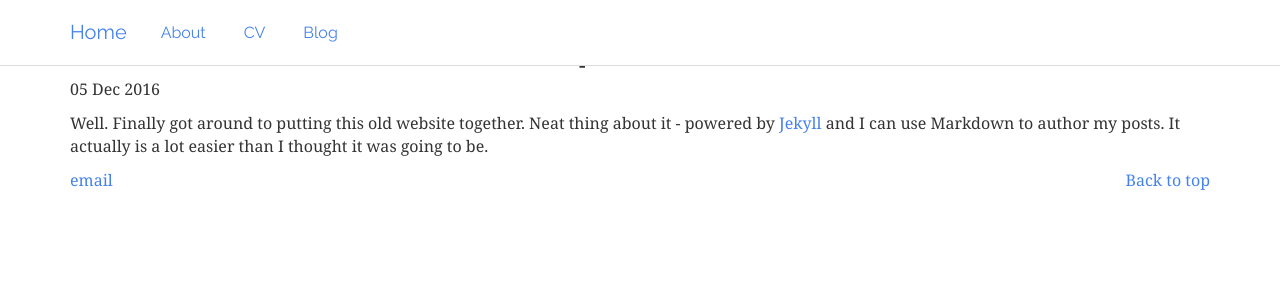
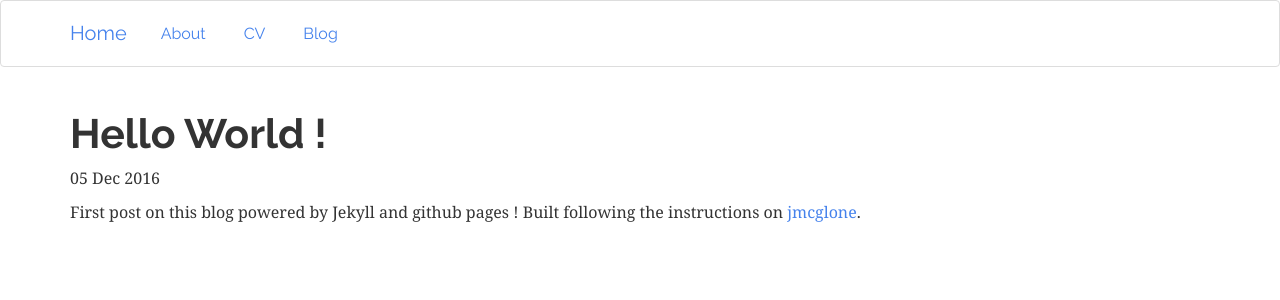
Before and after one commit to thibaulttoledano/thibaulttoledano.github.io, a Jekyll site: the page built from _posts/2016-12-05-tout-premier-post.md, in a window 1280 px wide. Shown: the top 300 px of the page. Built offline with Jekyll 4.4.1, drawn with Linux system fonts in a browser that asks for light colours.

Commit message:
suppression du footer

```diff
--- a/_layouts/default.html
+++ b/_layouts/default.html
@@ -11,7 +11,7 @@
 </head>
 
 <body>
-	<div class="navbar navbar-default navbar-fixed-top">
+	<div class="navbar navbar-default navbar-top">
 		<!--<div class="navbar navbar-default navbar-fixed-top">-->
 		<div class="container">
 			<div class="navbar-header">
@@ -48,8 +48,8 @@
 	</div>
 	<!-- /.container -->
 
-<div class="container">
-	<footer>
+	<!--<div class="container">
+		<footer class="panel-footer footer">
 				<div class="row">
 					<div class="col-lg-12">
 						<ul class="list-unstyled">
@@ -60,7 +60,7 @@
 					</div>
 			</div>
 		</footer>
-	</div>
+	</div>-->
 </body>
 
 </html>
--- a/_posts/2016-12-05-tout-premier-post.md
+++ b/_posts/2016-12-05-tout-premier-post.md
@@ -1,7 +1,7 @@
 ---
 layout: post
-title: "Hank Quinlan, Horrible Cop, Launches Site"
+title: "Hello World !"
 date: 2016-12-05
 ---
 
-Well. Finally got around to putting this old website together. Neat thing about it - powered by [Jekyll](http://jekyllrb.com) and I can use Markdown to author my posts. It actually is a lot easier than I thought it was going to be.
+First post on this blog powered by Jekyll and github pages ! Built following the instructions on [jmcglone](http://jmcglone.com/guides/github-pages/).
--- a/blog/index.html
+++ b/blog/index.html
@@ -1,7 +1,8 @@
 ---
 layout: default
-title: Hank Quinlan's Blog
+title: Blog
 ---
+	<div>
 	<h1>{{ page.title }}</h1>
 	<ul class="posts">
 
@@ -9,3 +10,4 @@ title: Hank Quinlan's Blog
 	    <li><span>{{ post.date | date_to_string }}</span> » <a href="{{ post.url }}" title="{{ post.title }}">{{ post.title }}</a></li>
 	  {% endfor %}
 	</ul>
+	</div>
--- a/css/main.css
+++ b/css/main.css
@@ -1,4 +1,4 @@
-body {
+/*body {
     margin: 60px auto;
     width: 70%;
 }
@@ -40,4 +40,4 @@ ul.posts {
 
 ul.posts li {
     list-style: none;
-}
+}*/
--- a/index.html
+++ b/index.html
@@ -2,8 +2,8 @@
 layout: default
 title: Thibault Toledano
 ---
-<div class="blurb">
+<div>
 	<h1>Thibault Toledano</h1>
 	<p> I am a data scientist </p>
 	<p>voici la page principale de ce site<em>A Touch of Evil</em> Don't trust me. <a href="/about">Read more about my life...</a></p>
-</div><!-- /.blurb -->
+</div>
```
Lines whose indentation alone changed are shown as unchanged.
